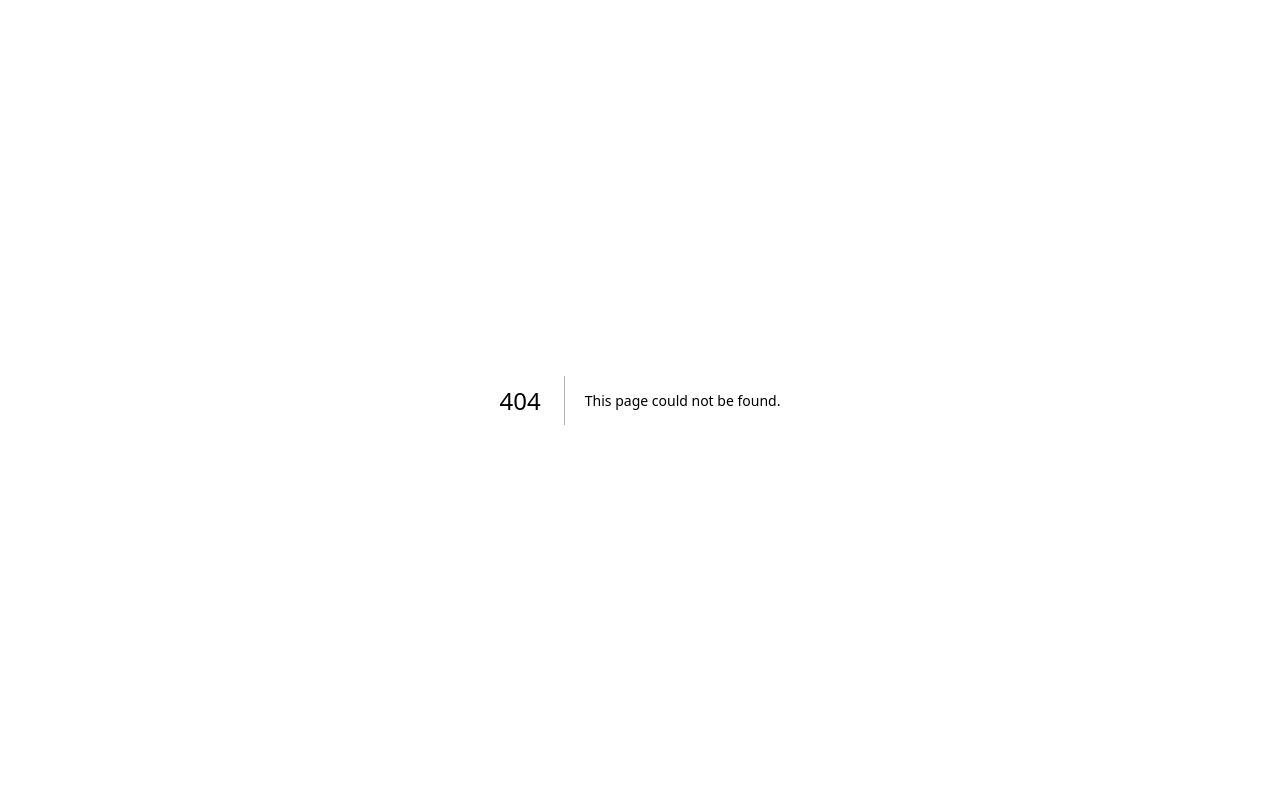
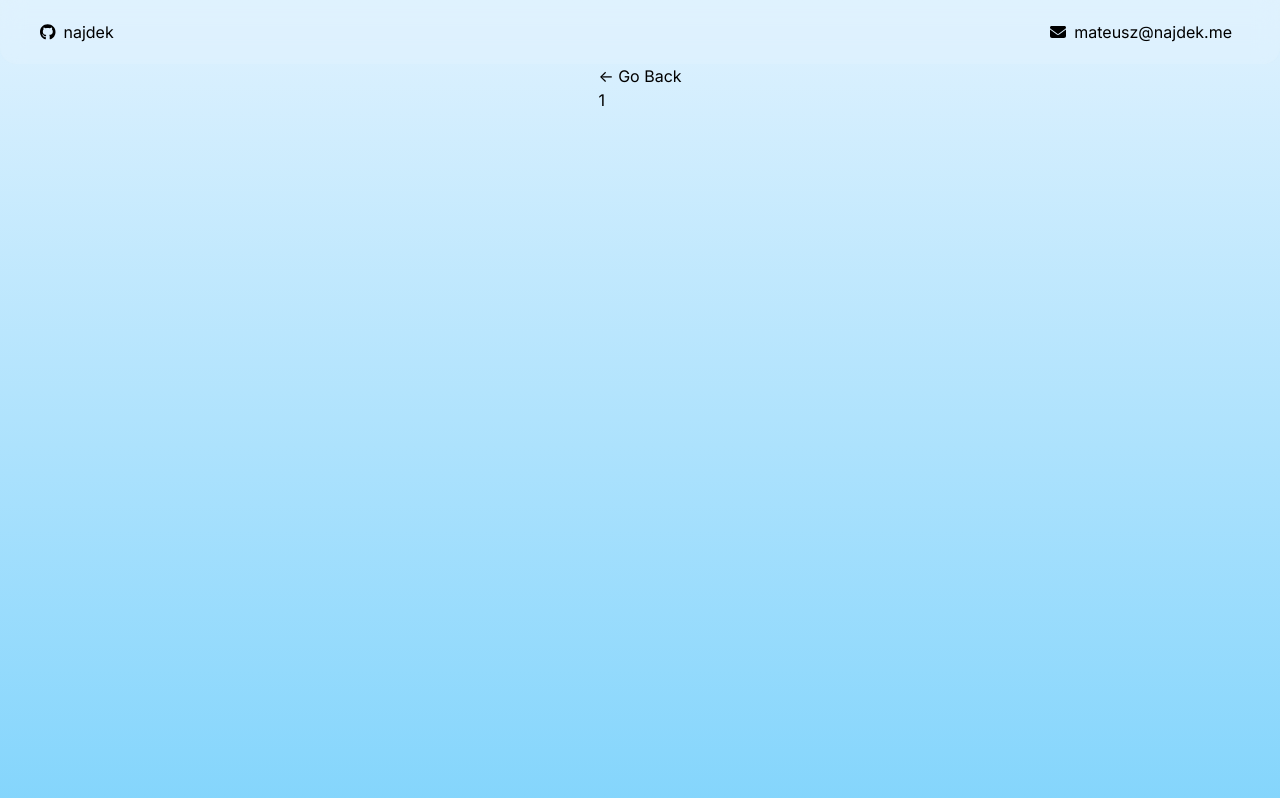
Before and after one commit to najdek/najdek-me, a Next.js app: page /project/1 in a window 1280 px wide. Before the commit this address had no page. Shown: the top 798 px of the page. Built offline with nearby package versions, Linux system fonts and the light colour scheme.

Commit message:
Added page for project details And few small fixes

```diff
--- a/src/app/page.tsx
+++ b/src/app/page.tsx
@@ -25,7 +25,7 @@ export default function Home() {
     <main>
       <div onScroll={handleScroll} className={`${scrollPos < 90 ? "snap-y" : "snap-none"} snap-mandatory overflow-y-scroll h-screen flex-grow z-0 bg-gradient-to-t from-sky-600 to-sky-400`}>
         <section className="flex justify-between flex-col supports-[height:100cqh]:h-[100cqh] supports-[height:100svh]:h-[100svh] relative snap-always snap-center">
-          <div className="absolute z-1 bottom-0 left-0 w-full min-h-[50vh] bg-top bg-cover" style={{ backgroundImage: `url('/waves-02.svg')` }}>
+          <div className="absolute z-1 -bottom-1 left-0 w-full min-h-[50vh] bg-top bg-cover" style={{ backgroundImage: `url('/waves-02.svg')` }}>
           </div>
           <div ref={arrowBtn} className="absolute z-1 bottom-36 sm:bottom-24 lg:bottom-16 left-1/2 -translate-x-1/2 p-8 cursor-pointer" onClick={handleArrowClick}>
             <div className="bounce-animation">
@@ -38,7 +38,7 @@ export default function Home() {
           </div>
           <NavbarHome scrollPos={scrollPos} />
         </section>
-        <section className="flex justify-between flex-col snap-always snap-start min-h-screen relative bg-gradient-to-b from-sky-100 to-sky-300">
+        <section className="flex justify-between flex-col snap-start min-h-screen relative bg-gradient-to-b from-sky-100 to-sky-300">
           <NavbarFixed scrollPos={scrollPos} />
           <div className="flex flex-col mx-auto mt-16 min-h-screen">
             <AboutMe />
--- /dev/null
+++ b/src/app/project/[id]/layout.tsx
@@ -0,0 +1,11 @@
+export default function ProjectLayout({
+  children,
+}: Readonly<{
+  children: React.ReactNode;
+}>) {
+  return (
+    <section>
+      {children}
+    </section>
+  );
+}
--- /dev/null
+++ b/src/app/project/[id]/page.tsx
@@ -0,0 +1,18 @@
+"use client";
+import { NavbarFixed } from "@/components/navbar";
+import Link from "next/link";
+
+export default function ProjectPage({ params }: { params: { id: string } }) {
+  const projectId = params.id;
+  return (
+    <div>
+      <NavbarFixed />
+      <section className="flex justify-between flex-col snap-always snap-start min-h-screen relative bg-gradient-to-b from-sky-100 to-sky-300">
+        <div className="flex flex-col mx-auto mt-16 min-h-screen">
+          <Link href="../#projects">{`<- Go Back`}</Link>
+          {projectId}
+        </div>
+      </section>
+    </div>
+  )
+}
--- a/src/app/projects.ts
+++ b/src/app/projects.ts
@@ -1,17 +1,21 @@
 export const projectList = [
   {
+    id: "project-1",
     name: "Project name 1",
     desc: "Short description of project 1"
   },
   {
+    id: "project-2",
     name: "Project name 2",
     desc: "Short description of project 2",
   },
   {
+    id: "project-3",
     name: "Project name 3",
     desc: "Short description of project 3",
   },
   {
+    id: "project-4",
     name: "Project name 4",
     desc: "Short description of project 4",
   },
--- a/src/components/navbar.tsx
+++ b/src/components/navbar.tsx
@@ -5,15 +5,15 @@ import { FontAwesomeIcon } from "@fortawesome/react-fontawesome";
 export function NavbarContent() {
     return (
         <div className={`flex justify-between z-10 h-16 mx-auto container px-10`}>
-            <a href="https://github.com/najdek" className="flex flex-row items-center"><FontAwesomeIcon icon={faGithub} /><span className="mx-2">najdek</span></a>
-            <a href="mailto:mateusz@najdek.me" className="flex flex-row items-center"><FontAwesomeIcon icon={faEnvelope} /><span className="mx-2">mateusz@najdek.me</span></a>
+            <a href="https://github.com/najdek" className="flex flex-row items-center"><FontAwesomeIcon className="h-4" icon={faGithub} /><span className="mx-2">najdek</span></a>
+            <a href="mailto:mateusz@najdek.me" className="flex flex-row items-center"><FontAwesomeIcon className="h-4" icon={faEnvelope} /><span className="mx-2">mateusz@najdek.me</span></a>
         </div>
     )
 }
 
 export function NavbarFixed(props: any) {
     return (
-        <div className={`fixed z-10 top-0 left-0 w-full rounded-b-2xl backdrop-blur-md bg-opacity-50 bg-sky-100 ${props.scrollPos > 85 ? "visible" : "invisible"}`}>
+        <div className={`fixed z-10 top-0 left-0 w-full rounded-b-2xl backdrop-blur-md bg-opacity-50 bg-sky-100 ${(props.scrollPos > 85 || props.scrollPos == undefined) ? "visible" : "invisible"}`}>
         <NavbarContent />
       </div>
     )
--- a/src/components/projects.tsx
+++ b/src/components/projects.tsx
@@ -1,25 +1,26 @@
 import { projectList } from "@/app/projects";
+import Link from "next/link";
 
 function Project(props: any) {
 
     return (
-        <div className="bg-sky-50 py-2 px-4 rounded-lg drop-shadow-md max-w-sm m-2">
+        <Link href={`./project/${props.id}`} scroll={true} className="bg-sky-50 py-2 px-4 rounded-lg drop-shadow-md max-w-sm m-2">
             <div className="font-semibold">{props.name}</div>
             <div className="bg-blue-200 h-48">image</div>
             <div className="">{props.desc}</div>
-        </div>
+        </Link>
     )
 }
 
 export function AllProjects() {
     var out: any = [];
-    projectList.forEach(element => {
+    projectList.forEach((element, i) => {
         out.push(
-            <Project name={element.name} desc={element.desc} />
+            <Project key={`"project-${i}`} id={element.id} name={element.name} desc={element.desc} />
         );
     });
     return (
-        <div className="flex flex-col mx-auto text-center relative mt-16">
+        <div id="projects" className="flex flex-col mx-auto text-center relative mt-16">
             <h1 className="text-3xl text-gray-900">Projects</h1>
             <div className="flex flex-wrap justify-center mt-4 container">
                 {out}
--- a/src/components/skills.tsx
+++ b/src/components/skills.tsx
@@ -14,9 +14,9 @@ function Skill(props: any) {
 
 export function AllSkills() {
     var out: any = [];
-    skillList.forEach(element => {
+    skillList.forEach((element, i) => {
         out.push(
-            <Skill name={element.name} desc={element.desc} />
+            <Skill key={`"skill-${i}`} name={element.name} desc={element.desc} />
         );
     });
     return (
```
